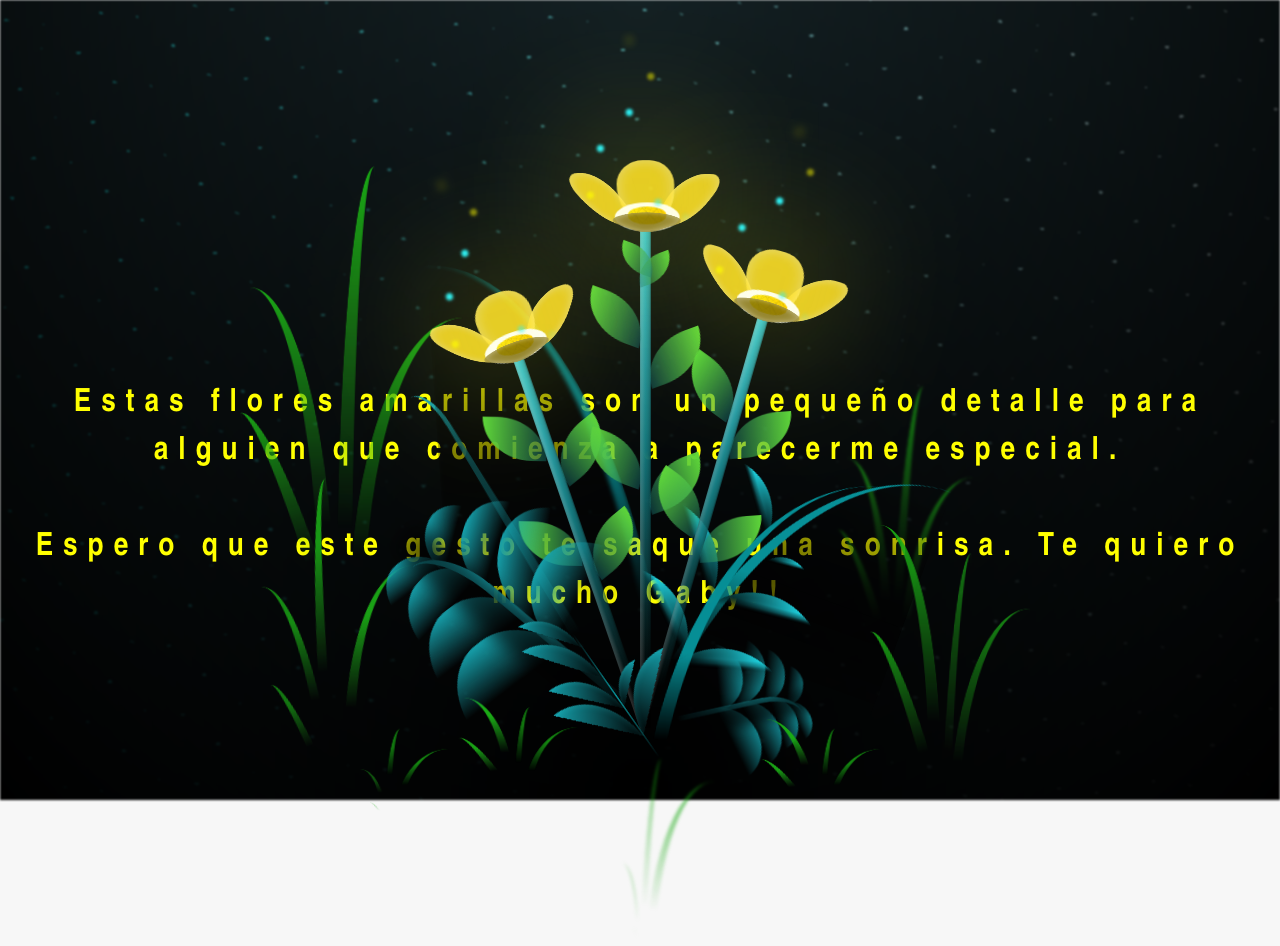
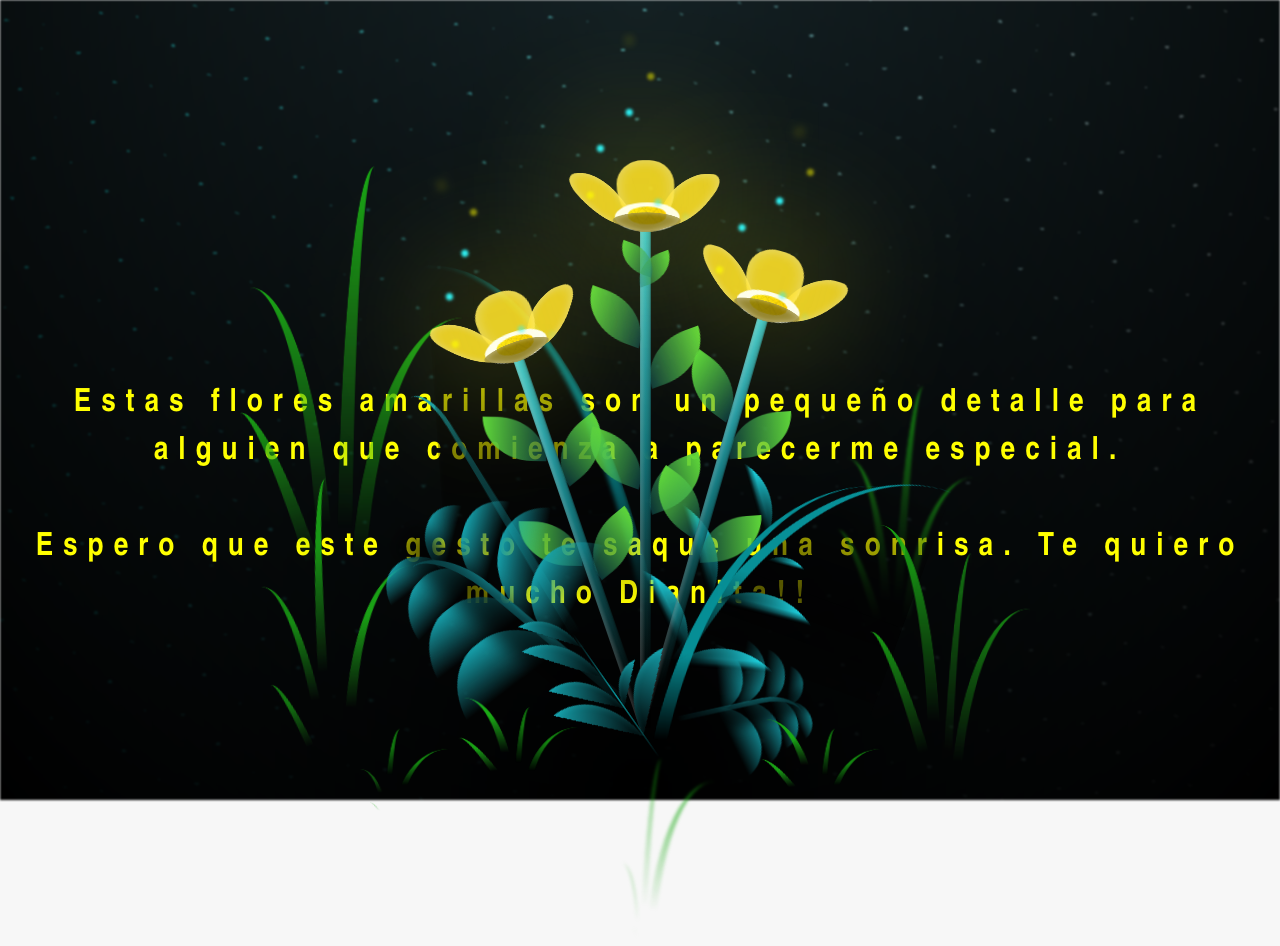
Before and after one commit to JuanMMP99/Dianita, a plain HTML site: page flower.html in a window 1280 px wide. Drawn offline with Linux system fonts and the light colour scheme.

Commit message:
Update flower.html

```diff
--- a/flower.html
+++ b/flower.html
@@ -14,7 +14,7 @@
 
     </div>
     <h1 class="titulo">Estas flores amarillas son un pequeño detalle para alguien que comienza a parecerme especial. <br><br>
-      Espero que este gesto te saque una sonrisa. Te quiero mucho Gaby!!   </h1>
+      Espero que este gesto te saque una sonrisa. Te quiero mucho Dianita!!   </h1>
 
     <div class="night"></div>
     <div class="flowers">
```
